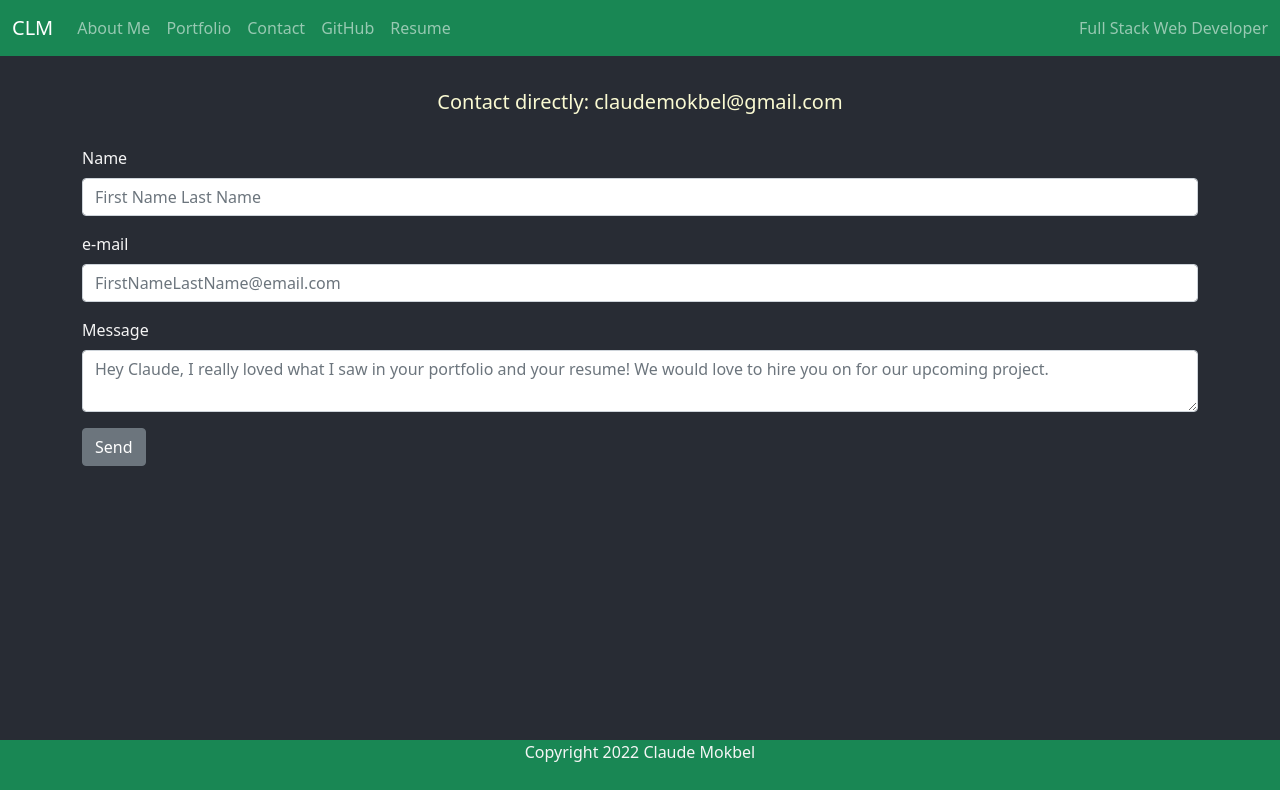
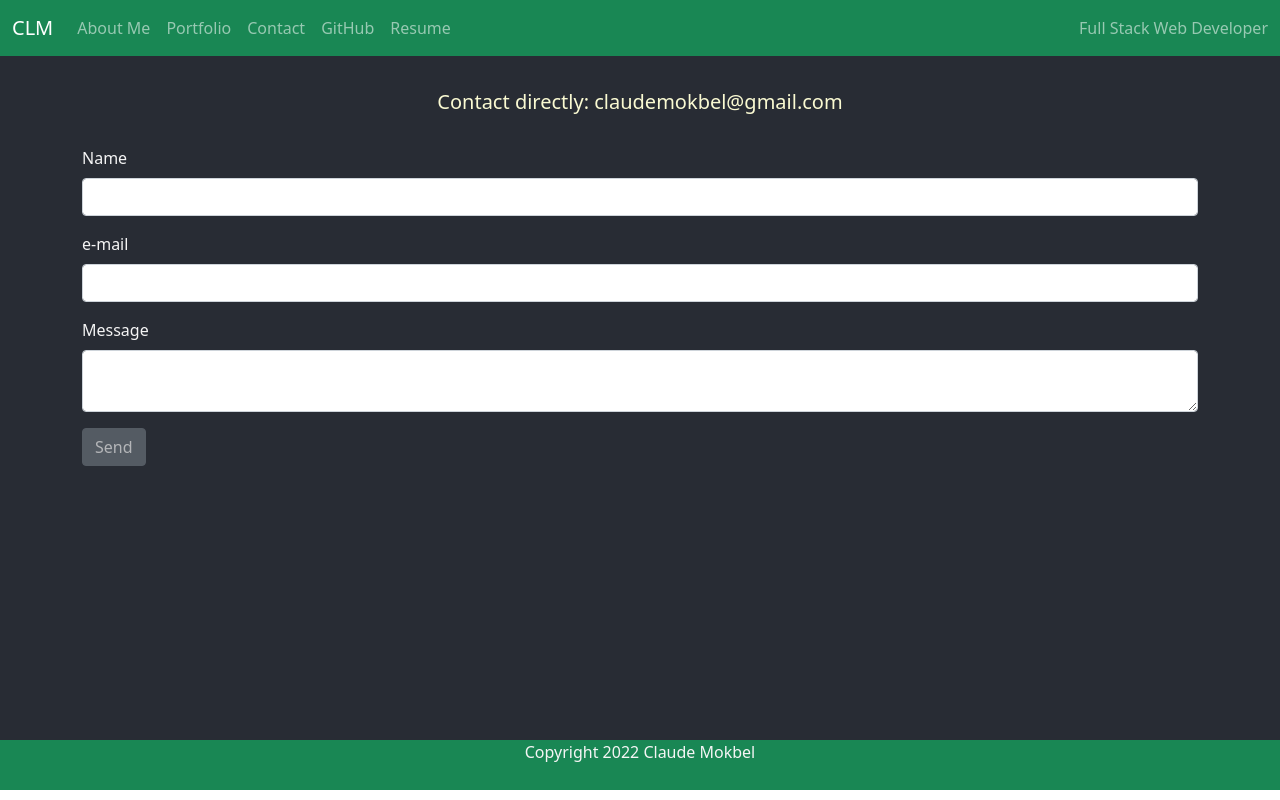
Before and after one commit to cmokbel1/cmokbel1.github.io, a React (Create React App) app: page / in a window 1280 px wide. Both pictures are taken after a click on the link "Contact". Built offline with nearby package versions, Linux system fonts and the light colour scheme.

Commit message:
contact form edits

```diff
--- a/package.json
+++ b/package.json
@@ -12,7 +12,7 @@
     "react": "^17.0.2",
     "react-dom": "^17.0.2",
     "react-router-dom": "^6.2.1",
-    "react-scripts": "5.0.0",
+    "react-scripts": "^5.0.0",
     "reactstrap": "^9.0.1",
     "web-vitals": "^2.1.3"
   },
--- a/src/components/Contact/Contact.js
+++ b/src/components/Contact/Contact.js
@@ -1,4 +1,4 @@
-import { Component } from 'react'
+import { useState } from 'react'
 import {
   Button,
   Form,
@@ -7,9 +7,23 @@ import {
   Label
 } from 'reactstrap';
 
-class ContactForm extends Component {
+function ContactForm() {
 
-render() {
+  const [contactState, setContactState] = useState({
+    name: '',
+    email: '',
+    message: ''
+  })
+
+  const handleInputChange = ({ target: { name, value } }) => setContactState({ ...contactState, [name]: value })
+
+
+
+  const handleSubmit = (event) => {
+    event.preventDefault();
+    alert(contactState);
+  }
+
  return (
    <>
    <h5>Contact directly: claudemokbel@gmail.com</h5>
@@ -18,24 +32,23 @@ render() {
      <Form>
        <FormGroup>
          <Label for="name">Name</Label>
-         <Input id="name" name="name" type="text" placeholder="First Name Last Name"></Input>
+         <Input id="name" name="name" onChange={handleInputChange} type="text" value={contactState.name}></Input>
        </FormGroup>
        <FormGroup>
          <Label for="name">e-mail</Label>
-         <Input id="email" name="email" type="text" placeholder="FirstNameLastName@email.com"></Input>
+           <Input id="email" name="email" onChange={handleInputChange} type="text" value={contactState.email}></Input>
        </FormGroup>
        <FormGroup>
          <Label for="name">Message</Label>
-         <Input id="message" name="message" type="textarea" placeholder="Hey Claude, I really loved what I saw in your portfolio and your resume! We would love to hire you on for our upcoming project."></Input>
+           <Input id="message" name="message" onChange={handleInputChange} type="textarea" value={contactState.message} ></Input>
        </FormGroup>
-       <Button>Send</Button>
+       <Button onClick={handleSubmit} disabled={contactState.name<1 && contactState.email <1 && contactState.message<1}>Send</Button>
      </Form>
      <br />
    </div>
    </>
  )
 }
-}
 
 
 export default ContactForm
```
Also changed, not shown: 1 other file (tests, documents, lock files or other folders).
